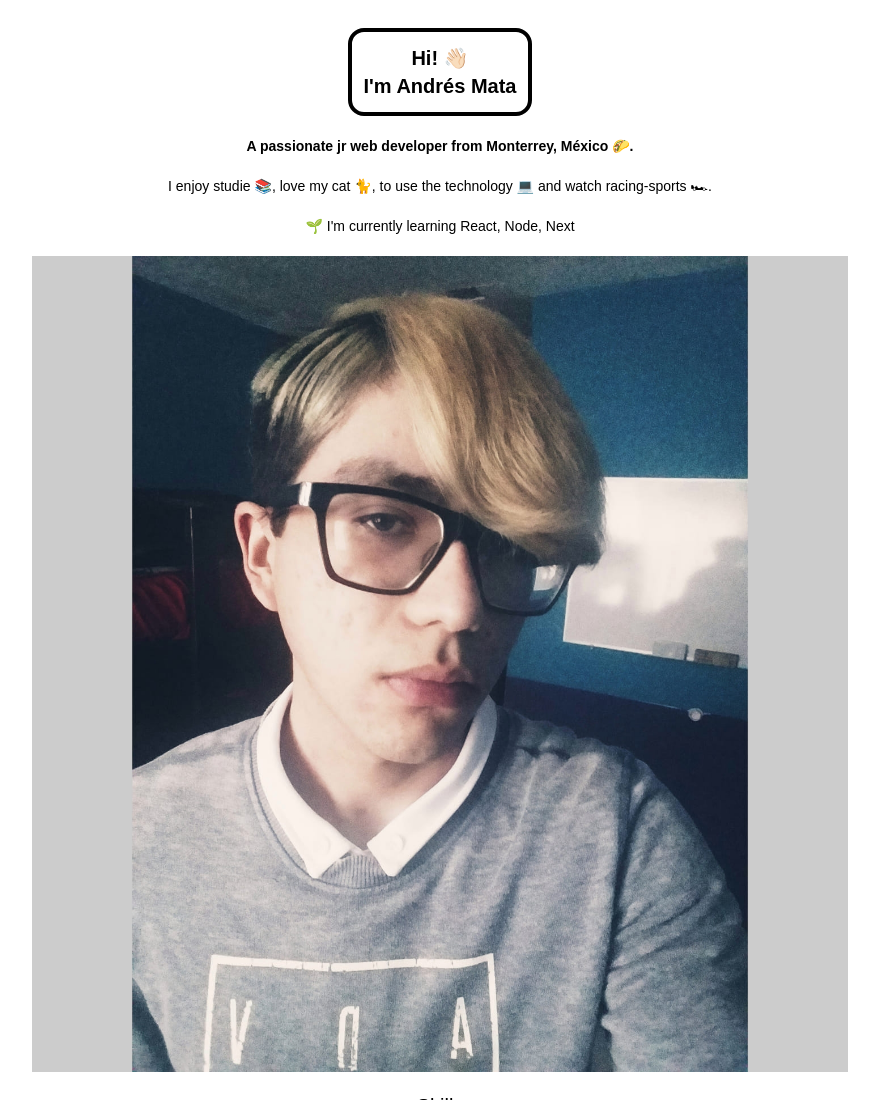
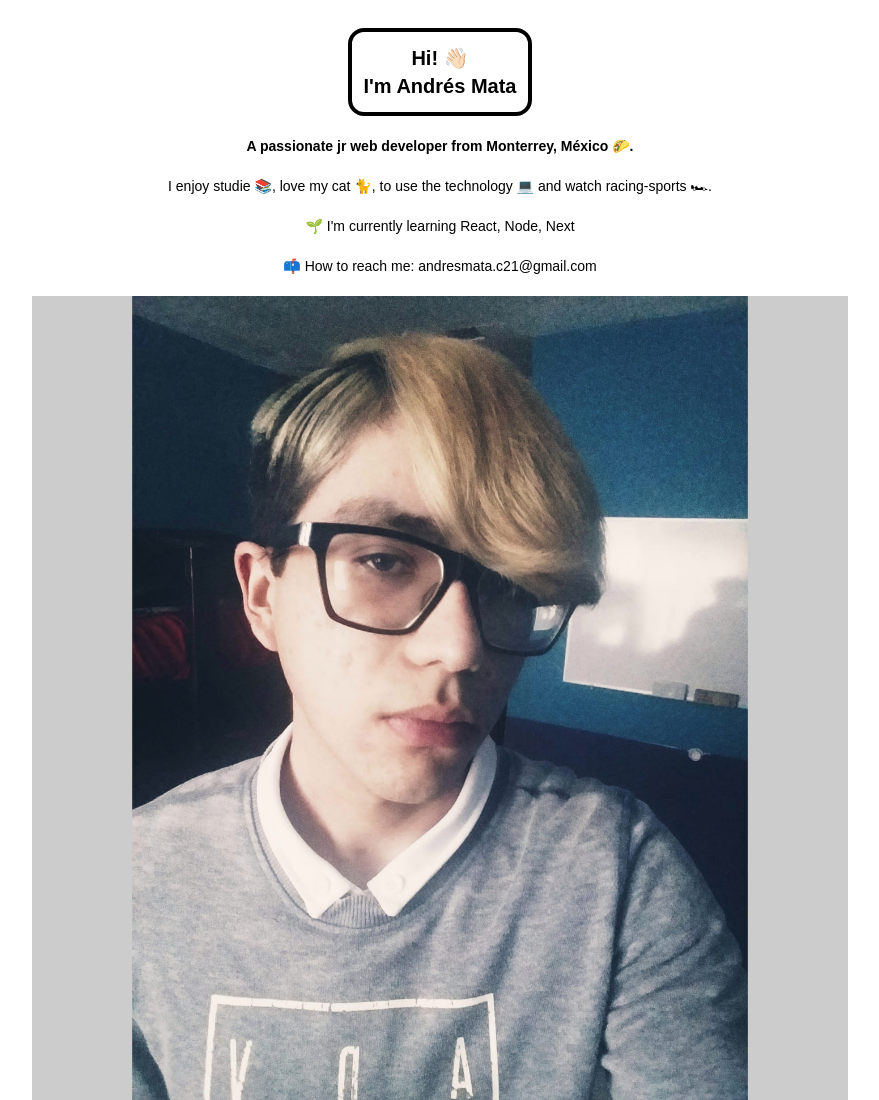
Before and after one commit to andresMataX/portafolio, a website: page index.html in a window 1280 px wide. Shown: the top 1100 px of the page, without its empty margins (200-1079 px from the left). Drawn offline with Linux system fonts and the light colour scheme; a web font is replaced by a local one.

Commit message:
Añadido de mi correo

```diff
--- a/index.html
+++ b/index.html
@@ -32,6 +32,8 @@
                     the technology 💻 and
                     watch racing-sports 🏎. <br><br>
                     🌱 I'm currently learning React, Node, Next
+                    <br><br>
+                    📫 How to reach me: andresmata.c21@gmail.com
                 </p>
                 <div id="skills" class="mt-5 order-3">
                     <h2 class="text-xl text-center">Skills</h2>
```
